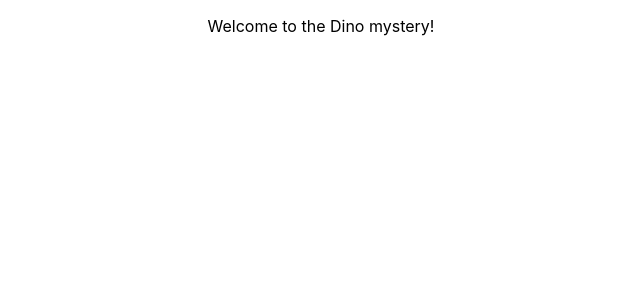
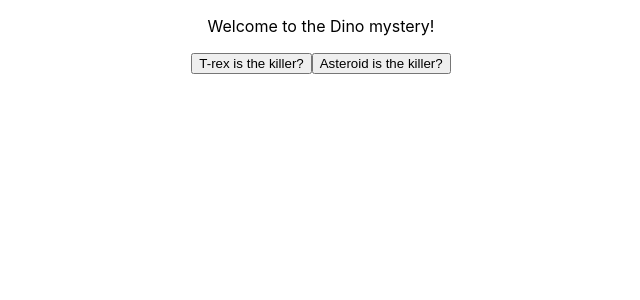
Before and after one commit to SeanEmmers/tricera-COPS, a React (Create React App) app: page / in a window 1280 px wide. Shown: the top 300 px of the page, without its empty margins (319-959 px from the left). Built offline with nearby package versions, Linux system fonts and the light colour scheme.

Commit message:
creating first elements

```diff
--- a/src/components/landing-room/LandingRoom.js
+++ b/src/components/landing-room/LandingRoom.js
@@ -4,7 +4,13 @@ const LandingRoom = () => {
   return (
     <div className='LandingRoom'>
       <p>Welcome to the Dino mystery!</p>
+      <form>
+        <button>T-rex is the killer?</button>
+        <button>Asteroid is the killer?</button>
+      </form>
+        <p className='EndingText'>
 
+        </p>
     </div>
   )
 }
```
